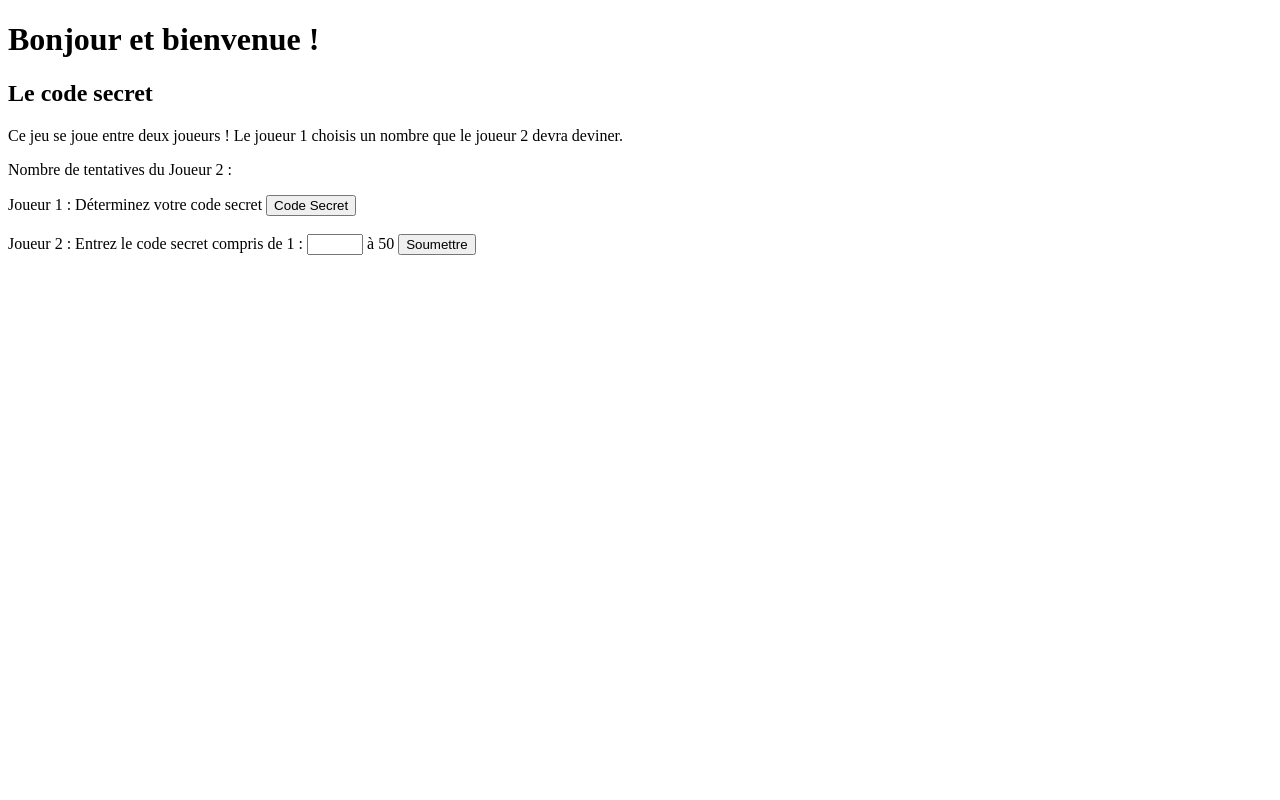
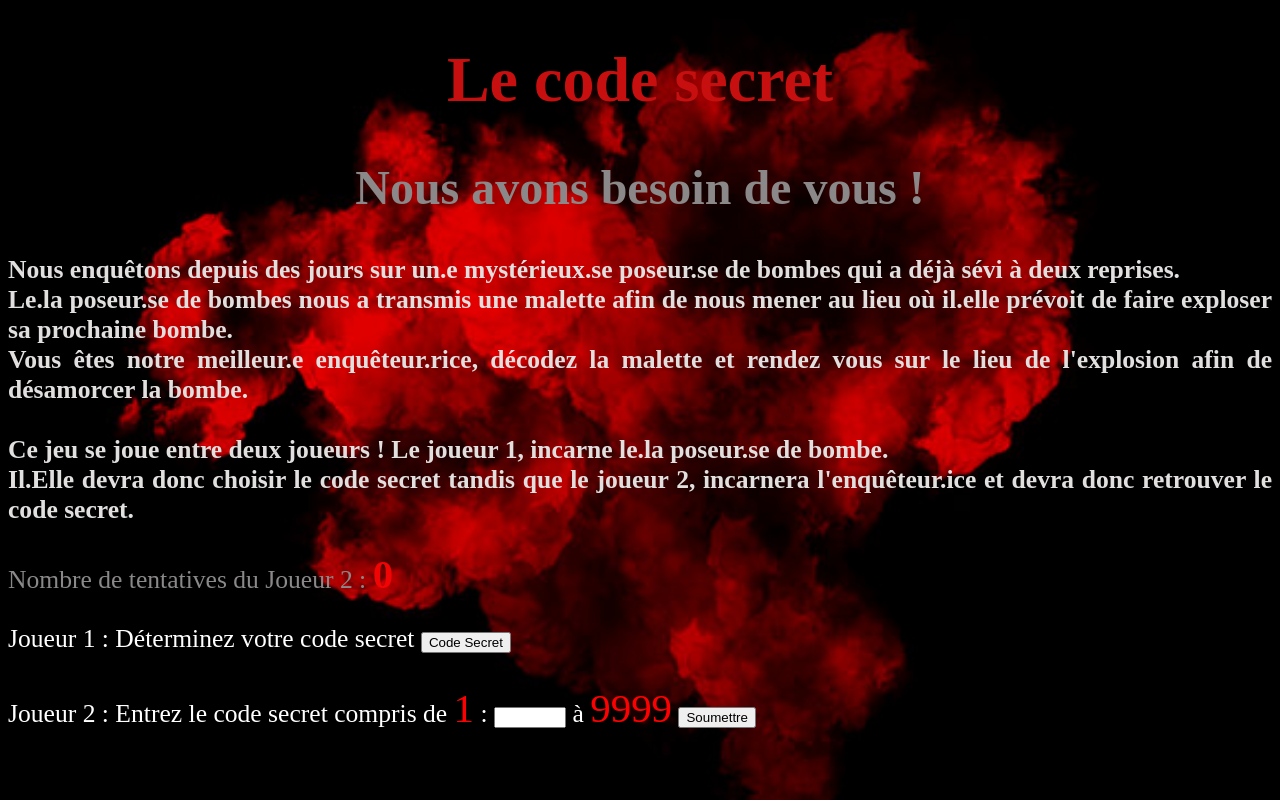
Before and after one commit to Agrumee/exercicesIndividuels, a plain HTML site: page exerciceIndividuel_2/etp7/exercice_individuel-2_etp7.html in a window 1280 px wide. Drawn offline with Linux system fonts and the light colour scheme.

Commit message:
Mise à jour de l'étape 7

```diff
--- a/exerciceIndividuel_2/etp7/exercice_individuel-2_etp7.css
+++ b/exerciceIndividuel_2/etp7/exercice_individuel-2_etp7.css
@@ -0,0 +1,60 @@
+body {
+    background-image:url(fond.jpg);
+    background-size: cover;
+}
+
+h1{
+    text-align: center;
+    font-family: 'Times New Roman', Times, serif;
+    font-size : 4em;
+    color:rgb(200, 15, 15)
+}
+
+h2{
+    text-align: center;
+    font-family: 'Times New Roman', Times, serif;
+    font-size : 3em;
+    color:rgb(138, 136, 136);
+}
+
+.Règles{
+    font-family: 'Times New Roman', Times, serif;
+    font-size : 1.6em;
+    color:rgb(226, 223, 223);
+    font-weight: bold
+}
+
+p{
+    text-align: justify;
+    font-family: 'Times New Roman', Times, serif;
+    font-size : 1.6em;
+    color:rgb(138, 136, 136);
+}
+
+strong{
+    text-align: justify;
+    font-family: 'Times New Roman', Times, serif;
+    font-size : 1.6em;
+    color:rgb(241, 4, 4);
+}
+
+span{
+    text-align: justify;
+    font-family: 'Times New Roman', Times, serif;
+    font-size : 1.6em;
+    color:rgb(255, 0, 0);
+}
+
+#gamePlay{
+    text-align: justify;
+    font-family: 'Times New Roman', Times, serif;
+    font-size : 1.6em;
+    color:rgb(255, 255, 255);
+}
+
+img {
+    display: block;
+    width : 300px;
+    height : 300px;
+    margin : auto;
+}
--- a/exerciceIndividuel_2/etp7/exercice_individuel-2_etp7.html
+++ b/exerciceIndividuel_2/etp7/exercice_individuel-2_etp7.html
@@ -8,11 +8,24 @@
 </head>
 
 <body>
-    <h1>Bonjour et bienvenue !</h1>
-    <h2>Le code secret</h2>
-    <p>Ce jeu se joue entre deux joueurs ! Le joueur 1 choisis un nombre que le joueur 2 devra deviner. </p>
+    <h1>Le code secret</h1>
+    <h2>Nous avons besoin de vous !</h2>
+    <p class = "Règles">Nous enquêtons depuis des jours sur un.e mystérieux.se poseur.se de bombes qui a déjà sévi à deux reprises.
+        <br>
+        Le.la poseur.se de bombes nous a transmis une malette afin de nous mener au lieu où il.elle prévoit de faire exploser sa prochaine bombe.
+        <br>
+        Vous êtes notre meilleur.e enquêteur.rice, décodez la malette et rendez vous sur le lieu de l'explosion
+        afin de désamorcer la bombe.
+        <br>
+        <br>
+        Ce jeu se joue entre deux joueurs ! Le joueur 1, incarne le.la poseur.se de bombe.
+        <br>
+        Il.Elle devra donc choisir le code secret tandis que le joueur 2, incarnera l'enquêteur.ice
+        et devra donc retrouver le code secret. </p>
+    </p>
 
-    <p>Nombre de tentatives du Joueur 2 : <strong id="nombreDeTentatives"></strong></p>
+    <p>Nombre de tentatives du Joueur 2 : <strong id="nombreDeTentatives"> 0 </strong></p>
+
 
     <div id="gamePlay">
         <form method="get" action="">
@@ -22,13 +35,14 @@
             <br>
             <br>
             <label for="givenNumber">Joueur 2 : Entrez le code secret compris de <span id="min">1</span> :
-                <input type="number" id="givenNumber" min="1" max="50" />
-                à <span id="max">50</span>
+                <input type="number" id="givenNumber" min="1" max="9999" />
+                à <span id="max">9999</span>
             </label>
 
             <input type="button" value="Soumettre" onclick="didIWin();">
 
         </form>
+
     </div>
 </body>
 
--- a/exerciceIndividuel_2/etp7/exercice_individuel-2_etp7.js
+++ b/exerciceIndividuel_2/etp7/exercice_individuel-2_etp7.js
@@ -9,7 +9,7 @@
     let tentative = 0
 
     function chooseANumberJ1(){
-        while(secretCode < 1 || secretCode > 50){
+        while(secretCode < 1 || secretCode > 9999){
             secretCode = window.prompt("Joueur 1 : Choisis un nombre compris entre 1 et 50 pour le faire deviner au joueur 2")
         }
         return secretCode
@@ -27,7 +27,8 @@
             alert("Ton nombre est plus petit que le code secret !");
             document.getElementById("min").innerHTML = givenNumber
         }else if(givenNumber == secretCode){
-            document.getElementById("gamePlay").innerHTML = "Félicitations Joueur 2 ! le code secret était bien " + secretCode + "."
+            document.getElementById("gamePlay").innerHTML = "Félicitations Enquêteur.ice ! le code secret était bien " + secretCode +
+            ". Maintenant, rendez-vous sur le lieu indiqué sur la carte : " + '<br> <img src="Félicitations.png">';
         }
     }
 
```
Also changed, not shown: exerciceIndividuel_2/exercice_individuel2.html (+2 -1 lines), exerciceIndividuel_2/etp7/Félicitations.png (added), exerciceIndividuel_2/etp7/fond.jpg (added), exerciceIndividuel_2/etp7/fond.webp (added).
